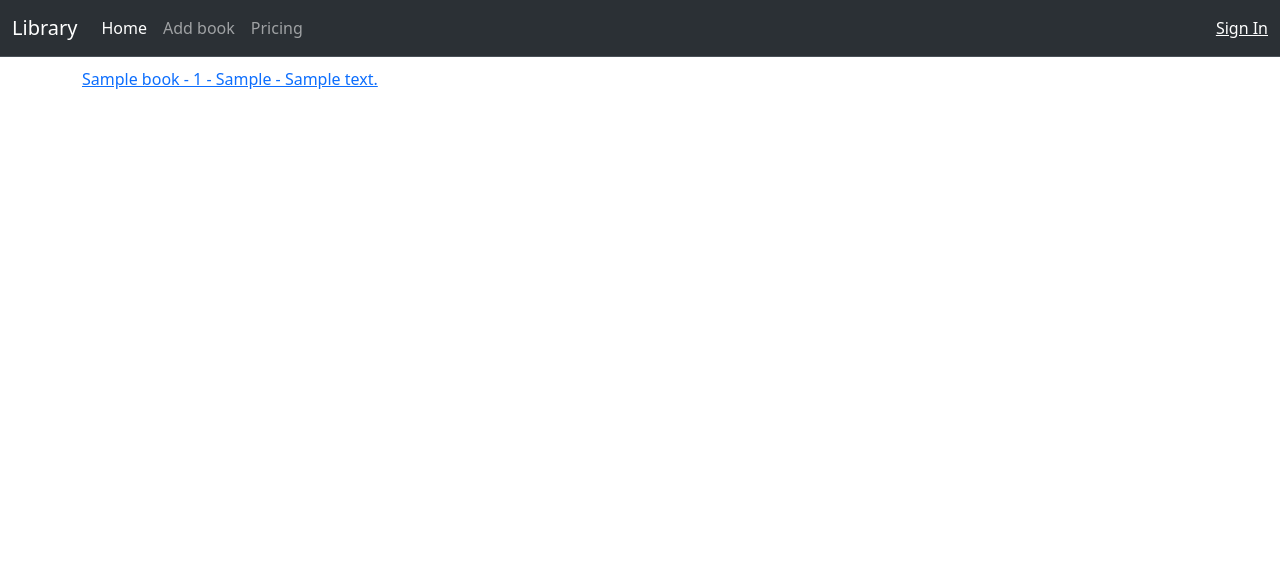
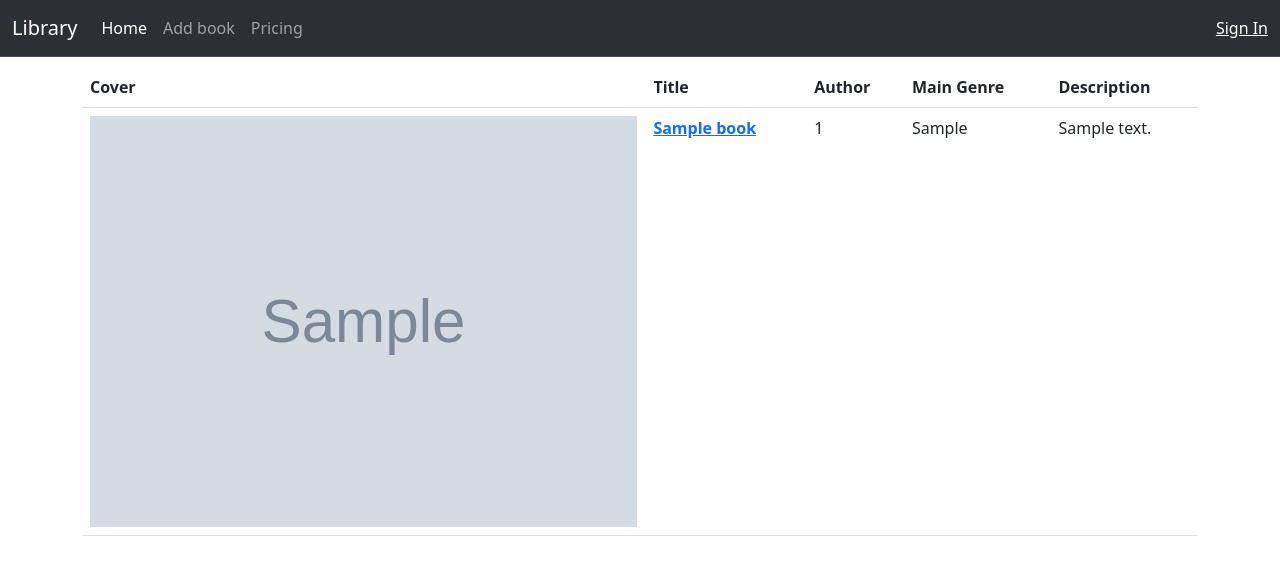
Before and after one commit to CloudByteWeaver/library, a Flask app: page / in a window 1280 px wide. Shown: the top 575 px of the page. Run offline with Flask 3, Linux system fonts and the light colour scheme; tables that the repository leaves empty hold one stand-in row (values such as "Sample post"); grey boxes marked "Sample" are stand-in pictures.

Commit message:
Added the ability to download covers, fixed some errors while editing book's cover image and changed the way books are displayed on the main page.

```diff
--- a/app.py
+++ b/app.py
@@ -1,4 +1,7 @@
 import os
+from pathlib import Path
+from urllib.parse import urlparse, unquote
+
 import pyrebase
 from datetime import datetime
 from dotenv import load_dotenv
@@ -9,7 +12,6 @@ from werkzeug.utils import secure_filename
 from wtforms import SubmitField, PasswordField, EmailField, StringField, IntegerField, TextAreaField, FileField
 from wtforms.validators import DataRequired, Email, Length
 from flask_sqlalchemy import SQLAlchemy
-
 
 load_dotenv('.env')
 
@@ -36,7 +38,6 @@ firebase_config = {
 firebase = pyrebase.initialize_app(firebase_config)
 auth = firebase.auth()
 storage = firebase.storage()
-# storage.child('test.txt').download(path='', filename='C:/Users/Konrad/Desktop/Projekty/Test/downloaded.txt', token=user['idToken'])
 
 
 # Models
@@ -209,7 +210,8 @@ def add_book():
         cover = form.cover.data
         img_url = upload_and_get_file_url(cover)
 
-        book = Book(cover_url=img_url, title=form.title.data, author=form.author.data, publication_year=form.publication_year.data,
+        book = Book(cover_url=img_url, title=form.title.data, author=form.author.data,
+                    publication_year=form.publication_year.data,
                     main_genre=form.main_genre.data, description=form.description.data)
         db.session.add(book)
         db.session.commit()
@@ -227,10 +229,18 @@ def add_book():
 
 @app.route('/books/<book_title>-<id>')
 def show_book(id, book_title):
-    book_title = book_title.replace('-', ' ')
+    # book_title = book_title.replace('-', ' ')
     # book = Book.query.filter_by(title=book_title).first()
     book = Book.query.get_or_404(id)
     return render_template('show_book.html', book=book)
+
+
+def get_filename_from_url(url: str) -> str:
+    parsed_url = urlparse(url)
+    decoded_path = unquote(parsed_url.path)
+    filename = decoded_path.split('/')[-1]
+
+    return filename
 
 
 @app.route('/books/<book_title>-<id>/edit', methods=['GET', 'POST'])
@@ -241,11 +251,20 @@ def edit_book(id, book_title):
     form = BookForm()
     if request.method == 'GET':
         form.description.data = book.description
-    print(f'Before: {book.description}')
     if form.validate_on_submit():
+        cover = form.cover.data
+        if cover.filename != '':
+            url = book.cover_url
+            # Get file name from url
+            filename = get_filename_from_url(url)
+            # Delete file from database
+            storage.delete(f'images/{filename}', session['user']['idToken'])
+            # Get url for new cover
+            img_url = upload_and_get_file_url(cover)
+        else:
+            img_url = book.cover_url
+
         # Get fields data
-        cover = form.cover.data
-        img_url = upload_and_get_file_url(cover)
         book.cover_url = img_url
         book.title = form.title.data
         book.author = form.author.data
@@ -268,6 +287,26 @@ def edit_book(id, book_title):
     return render_template('edit_book.html', form=form, book=book)
 
 
+@app.route('/books/<book_title>-<id>/download')
+def download_book_cover(id, book_title):
+    if not session.get('logged_in'):
+        flash('You need to be logged in to access this feature')
+        return redirect(f'/books/{book_title}-{id}')
+    # Get book data
+    book = Book.query.get_or_404(id)
+    # Get cover's url
+    url = book.cover_url
+    filename = get_filename_from_url(url)
+    # Path to Downloads folder
+    downloads_path = str(Path.home() / "Downloads")
+    # Download file
+    storage.child(f'images/{filename}').download(path='', filename=f'{downloads_path}/{filename}',
+                                                 token=session['user']['idToken'])
+    flash('Successfully downloaded cover file! Check your Downloads folder.')
+
+    return redirect(f'/books/{book_title}-{id}')
+
+
 # REST
 @app.route('/books')
 def get_books():
@@ -275,7 +314,7 @@ def get_books():
 
     output = []
     for book in books:
-        book_data = {'id': book.id, 'title': book.title, 'author': book.author,
+        book_data = {'id': book.id, 'cover_url': book.cover_url, 'title': book.title, 'author': book.author,
                      'publication_year': book.publication_year, 'main_genre': book.main_genre,
                      'description': book.description, 'created_at': book.created_at}
 
@@ -287,7 +326,7 @@ def get_books():
 @app.route('/books/<id>')
 def get_book(id):
     book = Book.query.get_or_404(id)
-    return {'id': book.id, 'title': book.title, 'author': book.author,
+    return {'id': book.id, 'cover_url': book.cover_url, 'title': book.title, 'author': book.author,
             'publication_year': book.publication_year, 'main_genre': book.main_genre,
             'description': book.description, 'created_at': book.created_at}
 
--- a/templates/add_book.html
+++ b/templates/add_book.html
@@ -25,7 +25,7 @@
         {{ form.main_genre(class='form-control') }}<br>
 
         {{ form.description.label(class='form-label') }}
-        {{ form.description(class='form-control') }}<br>
+        {{ form.description(class='form-control', rows='10') }}<br>
 
         {{ form.submit(class="btn btn-secondary") }}
     </form>
--- a/templates/index.html
+++ b/templates/index.html
@@ -6,11 +6,32 @@
             <button type="button" class="btn-close" data-bs-dismiss="alert" aria-label="Close"></button>
         </div>
     {% endfor %}
-    {% for book in list_of_books %}
-{#        <a href="{{ url_for('show_book', book_title=(book.title).replace(' ', '-')) }}">#}
-{#            {{ book.title }} - {{ book.author }} - {{ book.main_genre }} - {{ book.description }}#}
-        <a href="{{ url_for('show_book', id=book.id, book_title=(book.title).replace(' ', '-')) }}">
-            {{ book.title }} - {{ book.author }} - {{ book.main_genre }} - {{ book.description }}
-        </a> <br>
-    {% endfor %}
+    <table class="table">
+        <thead>
+            <tr>
+                <th scope="col">Cover</th>
+                <th scope="col">Title</th>
+                <th scope="col">Author</th>
+                <th scope="col">Main Genre</th>
+                <th scope="col">Description</th>
+            </tr>
+        </thead>
+        <tbody>
+            {% for book in list_of_books %}
+                <tr>
+                    <td>
+                        <img class="w-100" src="{{ book.cover_url }}" alt='cover'>
+                    </td>
+                    <th scope="row">
+                        <a href="{{ url_for('show_book', id=book.id, book_title=(book.title).replace(' ', '-')) }}">
+                            {{ book.title }}
+                        </a>
+                    </th>
+                    <td>{{ book.author }}</td>
+                    <td>{{ book.main_genre }}</td>
+                    <td>{{ book.description }}</td>
+                </tr>
+            {% endfor %}
+        </tbody>
+    </table>
 {% endblock %}
```
Also changed, not shown: templates/show_book.html (+7 -6 lines).
